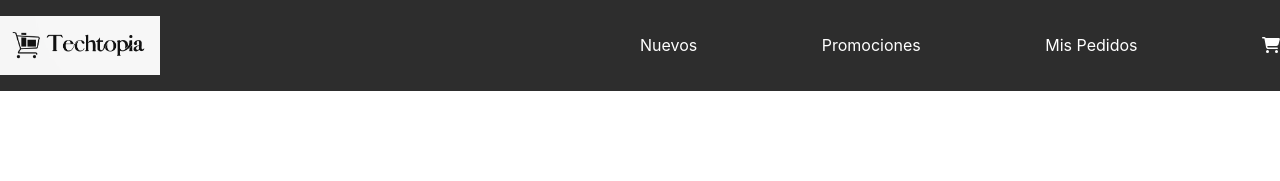
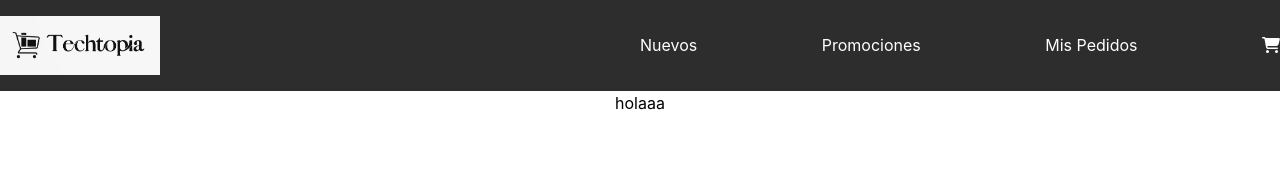
Before and after one commit to JessicaMP/ecomerce, a React (Create React App) app: page /item/1 in a window 1280 px wide. Shown: the top 181 px of the page. Built offline with nearby package versions, Linux system fonts and the light colour scheme.

Commit message:
implementacion de componente itemDetailContainer para mostrar el detalle de un producto

```diff
--- a/src/App.js
+++ b/src/App.js
@@ -1,6 +1,7 @@
 import Navbar from "./components/Navbar/Navbar";
 import { BrowserRouter, Routes, Route } from "react-router-dom";
 import ItemListContainer from "./components/CardProduct/ItemListContainer/ItemListContainer";
+import ItemDetailContainer from "./components/CardProduct/ItemDetailContainer/ItemDetailContainer";
 
 function App() {
   return (
@@ -14,6 +15,7 @@ function App() {
               <ItemListContainer greeting={"Todos nuestros productos"} />
             }
           />
+          <Route path="/item/:itemId" element={<ItemDetailContainer />}/>
         </Routes>
       </BrowserRouter>
     </div>
--- a/src/components/CardProduct/Item/Item.js
+++ b/src/components/CardProduct/Item/Item.js
@@ -12,7 +12,7 @@ const Item = ({ id, name, img, price }) => {
       <section>
         <p className="flex justify-around text-xs">Precio: ${price}</p>
       </section>
-      <footer className="ItemFooter">
+      <footer className="flex justify-center">
         <Link to={`/item/${id}`} className="Option">
           Ver detalle
         </Link>
--- /dev/null
+++ b/src/components/CardProduct/ItemDetail/ItemDetail.js
@@ -0,0 +1,7 @@
+const ItemDetail = () => {
+    return(
+        <div>holaaa</div>
+    )
+}
+
+export default ItemDetail
--- /dev/null
+++ b/src/components/CardProduct/ItemDetailContainer/ItemDetailContainer.js
@@ -0,0 +1,26 @@
+import { useState, useEffect } from 'react'
+import { useParams } from 'react-router-dom'
+import { getProductById } from '../../../assets/data/mock'
+import ItemDetail from '../ItemDetail/ItemDetail'
+
+const ItemDetailContainer = () => {
+    const [product, setProduct] = useState()
+
+    const { itemId } = useParams()
+
+    useEffect(() => {
+        getProductById(itemId).then(response => {
+            setProduct(response)
+        }).catch(error => {
+            console.log(error)
+        })
+    }, [itemId])
+
+    return(
+        <div className='flex flex-column justify-center items-center' >
+            <ItemDetail  {...product} />
+        </div>
+    )
+}
+
+export default ItemDetailContainer
```
